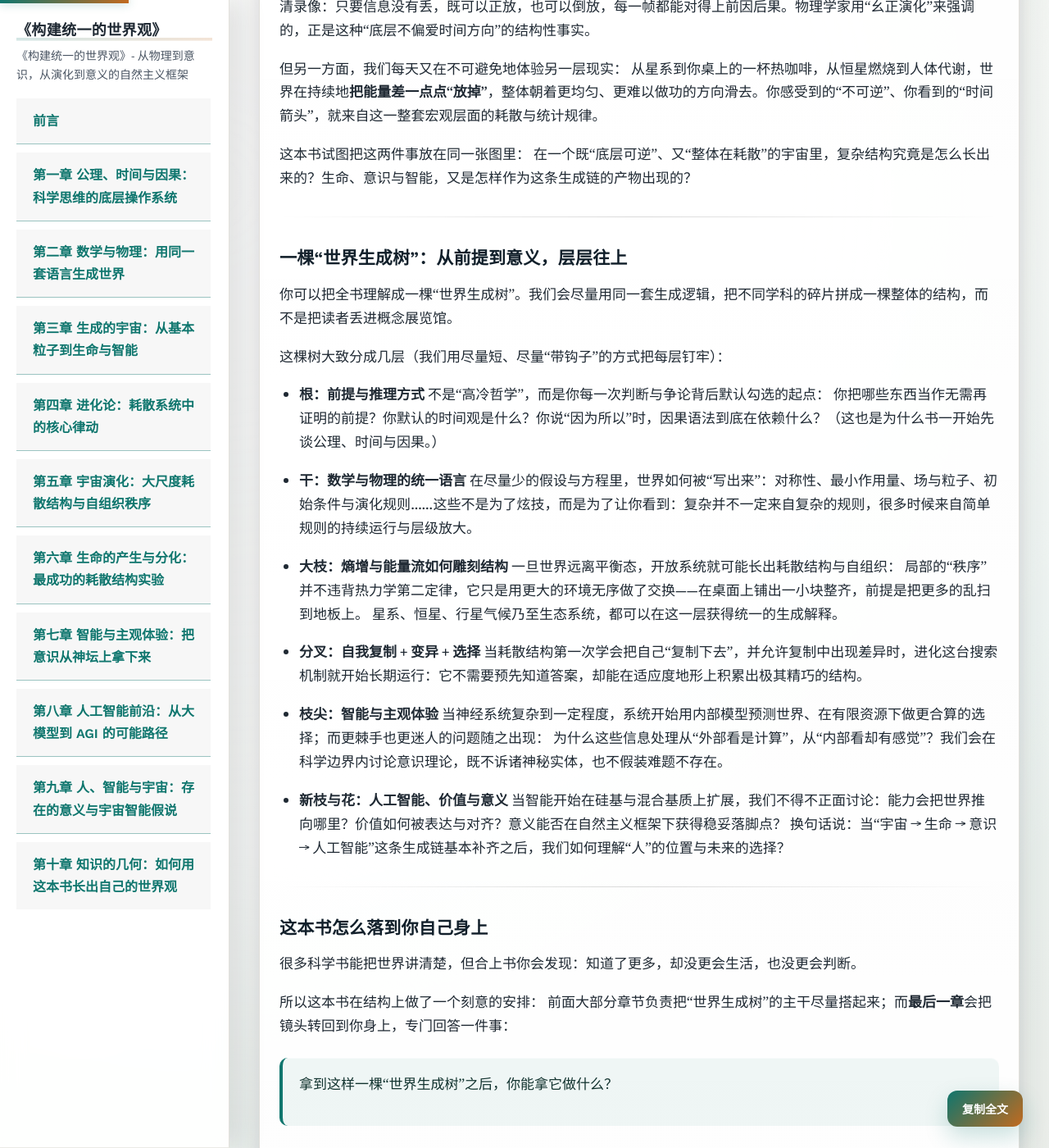
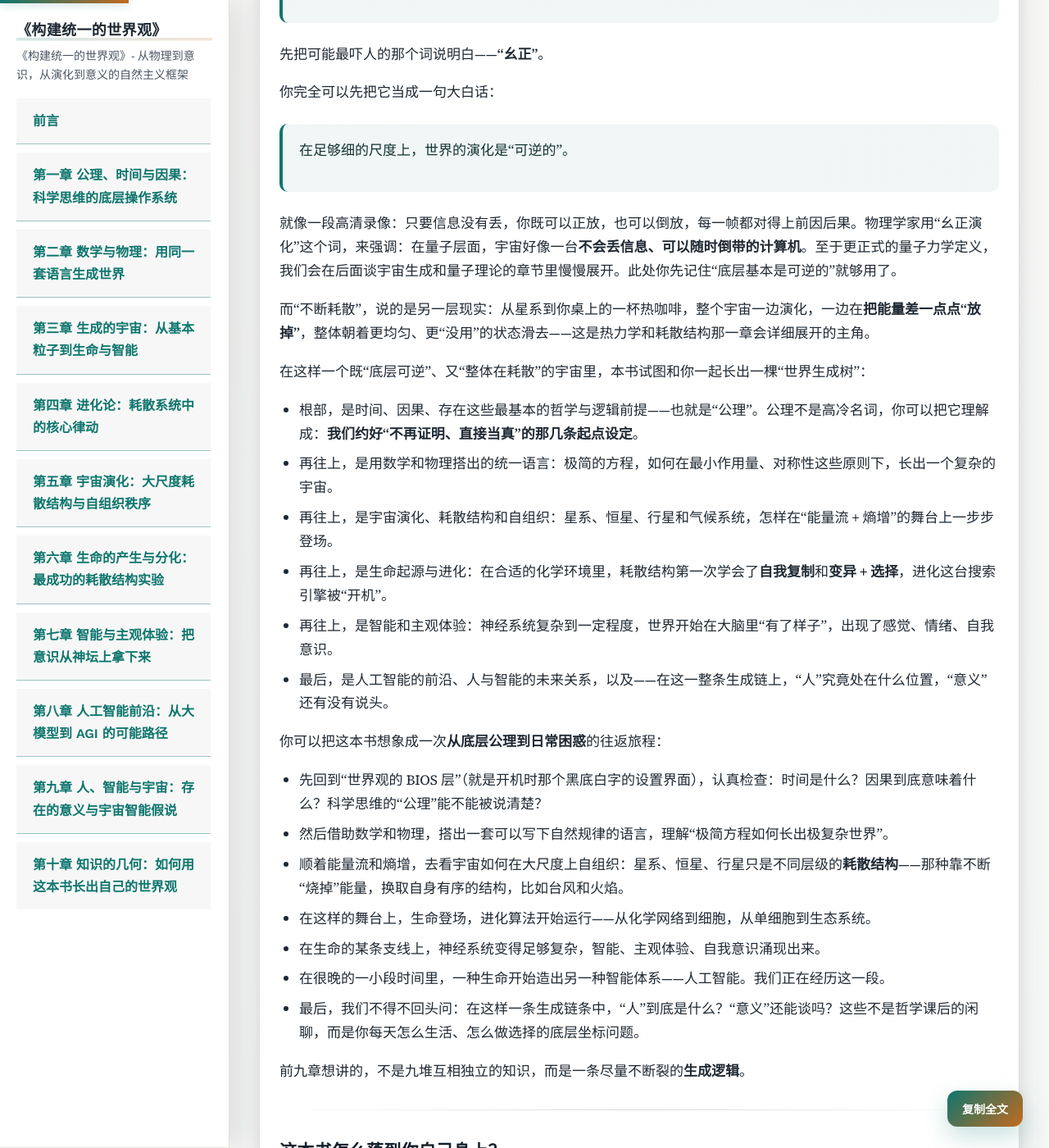
Before and after one commit to modenl/entropyandmeaning, a Jekyll site: the page built from docs/Preface.md, in a window 1280 px wide and 1400 px high, scrolled down 549 px. Shown: the whole window at 82% size. Built offline with Jekyll 4.4.1, drawn with Linux system fonts in a browser that asks for light colours; our own code applies the rules of GitHub Pages for plain Markdown files; some of the changed text lies outside the part shown.

Commit message:
Revert "Refactor: Update math rendering syntax and rewrite Preface"
This reverts commit d5662411a29c7bb93958fa188931a4453bf51c53.

```diff
--- a/docs/Preface.md
+++ b/docs/Preface.md
@@ -1,130 +1,206 @@
 ## 前言
 
-如果你愿意，你现在就可以对着任何一个大模型说一句：
+当人工智能可以在几秒钟之内，为你概括任何一本书的“核心观点”时，我们为什么还要花上几十个小时，自己去读、去想、去画圈做笔记？
 
-> “帮我总结一下这本书的核心观点。”
+这本书诞生于这样一个悖论：我们拥有的“知识”前所未有地丰富，而真正属于自己的**理解**，却可能前所未有地稀薄。浏览、收藏、转发、甚至让大模型帮你做一份“高质量总结”，都变得唾手可得，但世界在你心里究竟长成了什么样，很多时候仍然是碎片的、拼凑的、甚至相互矛盾的。
 
-它多半会给你一份相当漂亮的摘要：条理清晰、逻辑完整、要点齐全。
-问题是——**那份摘要不会发生在你身上**。
-
-这本书真正想做的，不是把更多信息搬进你的脑子里，而是帮你搭出一套更统一、更省力的“世界表示方式”：让你在面对宇宙、生命、智能、人工智能与意义这些看似分散的话题时，脑海里能长出一条不断裂的主线，而不是九堆彼此孤立的观点。
+本书想回应的，不是“再给你一堆新知识”，而是另一件事：给你一套**生成和理解知识的框架**——一套世界观的“操作系统”。
 
 ---
 
-### 这本书想回答的，是一个“矛盾却真实”的世界
+### 这本书到底在做什么？
 
-我们生活在一个非常矛盾的宇宙里。
+如果用一句话概括，本书关心的问题是：
 
-一方面，在足够细的尺度上，许多基础理论告诉我们：**封闭系统的演化在形式上接近“可逆”**。
-你可以把它想成一段高清录像：只要信息没有丢，既可以正放，也可以倒放，每一帧都能对得上前因后果。物理学家用“幺正演化”来强调的，正是这种“底层不偏爱时间方向”的结构性事实。
+> 在一个幺正演化、不断耗散的物理宇宙里，
+> 怎么用一条尽量连贯的逻辑，把**宇宙、生命、智能、意义**放在同一棵“生成树”上？
 
-但另一方面，我们每天又在不可避免地体验另一层现实：
-从星系到你桌上的一杯热咖啡，从恒星燃烧到人体代谢，世界在持续地**把能量差一点点“放掉”**，整体朝着更均匀、更难以做功的方向滑去。你感受到的“不可逆”、你看到的“时间箭头”，就来自这一整套宏观层面的耗散与统计规律。
+先把可能最吓人的那个词说明白——**“幺正”**。
 
-这本书试图把这两件事放在同一张图里：
-在一个既“底层可逆”、又“整体在耗散”的宇宙里，复杂结构究竟是怎么长出来的？生命、意识与智能，又是怎样作为这条生成链的产物出现的？
+你完全可以先把它当成一句大白话：
+
+> 在足够细的尺度上，世界的演化是“可逆的”。
+
+就像一段高清录像：只要信息没有丢，你既可以正放，也可以倒放，每一帧都对得上前因后果。物理学家用“幺正演化”这个词，来强调：在量子层面，宇宙好像一台**不会丢信息、可以随时倒带的计算机**。至于更正式的量子力学定义，我们会在后面谈宇宙生成和量子理论的章节里慢慢展开。此处你先记住“底层基本是可逆的”就够用了。
+
+而“不断耗散”，说的是另一层现实：从星系到你桌上的一杯热咖啡，整个宇宙一边演化，一边在**把能量差一点点“放掉”**，整体朝着更均匀、更“没用”的状态滑去——这是热力学和耗散结构那一章会详细展开的主角。
+
+在这样一个既“底层可逆”、又“整体在耗散”的宇宙里，本书试图和你一起长出一棵“世界生成树”：
+
+* 根部，是时间、因果、存在这些最基本的哲学与逻辑前提——也就是“公理”。公理不是高冷名词，你可以把它理解成：**我们约好“不再证明、直接当真”的那几条起点设定**。
+* 再往上，是用数学和物理搭出的统一语言：极简的方程，如何在最小作用量、对称性这些原则下，长出一个复杂的宇宙。
+* 再往上，是宇宙演化、耗散结构和自组织：星系、恒星、行星和气候系统，怎样在“能量流 + 熵增”的舞台上一步步登场。
+* 再往上，是生命起源与进化：在合适的化学环境里，耗散结构第一次学会了**自我复制**和**变异 + 选择**，进化这台搜索引擎被“开机”。
+* 再往上，是智能和主观体验：神经系统复杂到一定程度，世界开始在大脑里“有了样子”，出现了感觉、情绪、自我意识。
+* 最后，是人工智能的前沿、人与智能的未来关系，以及——在这一整条生成链上，“人”究竟处在什么位置，“意义”还有没有说头。
+
+你可以把这本书想象成一次**从底层公理到日常困惑**的往返旅程：
+
+* 先回到“世界观的 BIOS 层”（就是开机时那个黑底白字的设置界面），认真检查：时间是什么？因果到底意味着什么？科学思维的“公理”能不能被说清楚？
+* 然后借助数学和物理，搭出一套可以写下自然规律的语言，理解“极简方程如何长出极复杂世界”。
+* 顺着能量流和熵增，去看宇宙如何在大尺度上自组织：星系、恒星、行星只是不同层级的**耗散结构**——那种靠不断“烧掉”能量，换取自身有序的结构，比如台风和火焰。
+* 在这样的舞台上，生命登场，进化算法开始运行——从化学网络到细胞，从单细胞到生态系统。
+* 在生命的某条支线上，神经系统变得足够复杂，智能、主观体验、自我意识涌现出来。
+* 在很晚的一小段时间里，一种生命开始造出另一种智能体系——人工智能。我们正在经历这一段。
+* 最后，我们不得不回头问：在这样一条生成链条中，“人”到底是什么？“意义”还能谈吗？这些不是哲学课后的闲聊，而是你每天怎么生活、怎么做选择的底层坐标问题。
+
+前九章想讲的，不是九堆互相独立的知识，而是一条尽量不断裂的**生成逻辑**。
 
 ---
 
-### 一棵“世界生成树”：从前提到意义，层层往上
+### 这本书怎么落到你自己身上？
 
-你可以把全书理解成一棵“世界生成树”。我们会尽量用同一套生成逻辑，把不同学科的碎片拼成一棵整体的结构，而不是把读者丢进概念展览馆。
+很多科学书只停在“把世界讲清楚”，看完觉得涨了姿势，但合上书，你还是不知道“这对我有什么用”。
 
-这棵树大致分成几层（我们用尽量短、尽量“带钩子”的方式把每层钉牢）：
+这本书在结构上有一个刻意的设计：
 
-* **根：前提与推理方式**
-  不是“高冷哲学”，而是你每一次判断与争论背后默认勾选的起点：
-  你把哪些东西当作无需再证明的前提？你默认的时间观是什么？你说“因为所以”时，因果语法到底在依赖什么？（这也是为什么书一开始先谈公理、时间与因果。）
+* 前面大部分章节，一直在帮你搭那棵“世界生成树”的主干；
+* 而**书的最后一章**，会专门讨论一件事：
 
-* **干：数学与物理的统一语言**
-  在尽量少的假设与方程里，世界如何被“写出来”：对称性、最小作用量、场与粒子、初始条件与演化规则……这些不是为了炫技，而是为了让你看到：复杂并不一定来自复杂的规则，很多时候来自简单规则的持续运行与层级放大。
+> 拿到这样一棵“世界生成树”之后，
+> **你能拿它做什么？**
 
-* **大枝：熵增与能量流如何雕刻结构**
-  一旦世界远离平衡态，开放系统就可能长出耗散结构与自组织：
-  局部的“秩序”并不违背热力学第二定律，它只是用更大的环境无序做了交换——在桌面上铺出一小块整齐，前提是把更多的乱扫到地板上。
-  星系、恒星、行星气候乃至生态系统，都可以在这一层获得统一的生成解释。
+如果说前面几章像是一幅尽量连贯的“世界地图”，
+书末那一章更像一份简短但具体的“使用说明”：
 
-* **分叉：自我复制 + 变异 + 选择**
-  当耗散结构第一次学会把自己“复制下去”，并允许复制中出现差异时，进化这台搜索机制就开始长期运行：它不需要预先知道答案，却能在适应度地形上积累出极其精巧的结构。
+* 怎么把一个现实问题挂到这棵树上；
+* 怎么用“换基”而不是“多背一点”来更新自己的世界观坐标系——你可以先把“知识换基”理解成：换一整套更统一的坐标，去重写脑子里原有的地图；
+* 在 AI 随时可用的时代，怎么划清那条线：**哪些是工具能替你做的，哪些是所有工具都替代不了的**。
 
-* **枝尖：智能与主观体验**
-  当神经系统复杂到一定程度，系统开始用内部模型预测世界、在有限资源下做更合算的选择；而更棘手也更迷人的问题随之出现：
-  为什么这些信息处理从“外部看是计算”，从“内部看却有感觉”？我们会在科学边界内讨论意识理论，既不诉诸神秘实体，也不假装难题不存在。
-
-* **新枝与花：人工智能、价值与意义**
-  当智能开始在硅基与混合基质上扩展，我们不得不正面讨论：能力会把世界推向哪里？价值如何被表达与对齐？意义能否在自然主义框架下获得稳妥落脚点？
-  换句话说：当“宇宙 → 生命 → 意识 → 人工智能”这条生成链基本补齐之后，我们如何理解“人”的位置与未来的选择？
-
----
-
-### 这本书怎么落到你自己身上
-
-很多科学书能把世界讲清楚，但合上书你会发现：知道了更多，却没更会生活，也没更会判断。
-
-所以这本书在结构上做了一个刻意的安排：
-前面大部分章节负责把“世界生成树”的主干尽量搭起来；而**最后一章**会把镜头转回到你身上，专门回答一件事：
-
-> 拿到这样一棵“世界生成树”之后，你能拿它做什么？
-
-它会更像一份“使用说明”而不是“结课总结”：
-怎么把一个现实问题挂到树上；怎么用更统一的坐标去更新自己的世界观；以及在 AI 随手可得的时代，哪些事情工具能替你做、哪些事情永远替代不了。
+你可以先一路读完前面的内容，再回头用最后一章做“二次精读”；
+也可以在中途就先翻到那里，提前看看“这本书到底想你动哪几块肌肉”。
+它是独立的一章，也是整本书真正想落地的地方。
 
 ---
 
 ### 学习为什么不是“让 AI 总结一下就完了”
 
-写这本书时，我们反复问过自己一个有点扎心的问题：
+写这本书的过程中，我们自己也反复问了一个有点扎心的问题：
 
-> 既然读者可以让 AI 总结，那为什么还要写？
+> 既然读者可以直接对着大模型问一句
+> “帮我总结一下这本书的核心观点”，
+> 那我们还有什么必要写这本书？
 
-我们的回答是：**AI 可以高效压缩信息，但只有你能完成“重建坐标系”这一步。**
+我们给自己的回答是：
 
-你可以把“囤积知识”想成：在一间结构混乱的旧房子里，不停往里塞新家具——东西越来越多，但你并没有真正多出几个房间，反而更难转身。
-而真正的学习，更像是给房子做一次结构改造：哪些墙可以打掉？哪些空间应该打通？哪些“承重梁”根本不能乱动？
+> **AI 可以非常高效地帮你“压缩信息”，
+> 但只有你自己，才能完成“重建坐标系”这一步。**
 
-在这本书里，我们把这种变化压缩成一个工作性比喻：**“知识换基”。**
-它不是玄学承诺，而是一种更贴近认知科学与表征学习的直觉：深度理解往往意味着表征重排，而不仅是新增条目。（更严谨的说明与练习，会放在终章展开。）
+囤积知识，就像在一间结构混乱的旧房子里，不停往里塞新家具：
 
-所以，前言只想先把一句话钉在这里：
+* 书、课程、视频、笔记软件、AI 总结……
+* 东西确实越来越多，但你并没有真正“多出几个房间”，
+* 只是更难找到门，把自己堵得转不过身。
 
-> 这本书不是为了被总结，而是为了被你“内化”。
+真正的学习，更像是**给房子重新做结构改造**：
+
+* 哪面墙其实可以打掉？
+* 哪些东西应该放在同一个空间，哪些最好隔开？
+* 哪些承重梁是不能乱动的？
+
+在认知层面，这就是本书反复强调的那句话：
+
+> 学习的本质，不是记住更多的事实，
+> 而是让你的大脑完成一次又一次的 **“知识换基”**。
+
+所谓“换基”，原本是线性代数里的一个动作：换一套基底来描述同一个空间。
+在这里，你可以先把它理解成：
+
+> 不只是把新东西往里塞，
+> 而是用一套更统一、更省力的坐标，
+> **重写你对世界的表示方式。**
+
+原来看起来互不相关的东西，
+突然变成同一条树枝上的不同叶子。
+
+AI 总结可以帮你打包旧家具、扫干净地板；
+但“房间怎么重建、墙往哪儿砸、门在哪儿开、
+以及这套格局到底适不适合你要过的生活”，
+这些决定只能你自己做。
+
+书末那一章会给出一些具体的练习和范例，
+前言先只想说清楚一点：
+
+> **这本书不是为了被总结，而是为了被你“内化”。**
 
 ---
 
 ### 这本书适合谁？需要什么背景？
 
-它不是写给某个专业的同行，而是写给一种心情：
-你读过不少科学、哲学、技术类书籍，单本都精彩，但彼此在脑中很难拼成整体；你隐约觉得世界应该有更统一的主线，却一直没遇到一个既清晰又诚实的版本。
+这本书不是写给某个专业的同行，而是写给一种心情：
 
-你不需要高等数学或专业物理背景。书里会出现公式与示意图，但我们尽量遵守三个约定：
-每个公式只服务于一个明确思想；重要结论配直白比喻；你随时可以跳过细节继续读，之后再回补。
+* 你大概已经读过不少科学、哲学、技术类的书；
+* 每一本当下都很精彩，但合上书之后，它们在你脑海里很难拼成一个整体；
+* 你隐约觉得“世界应该有一条更统一的主线”，
+  却一直没找到一个既清晰又诚实的版本。
+
+如果你有这样的不满足，这本书就是为你写的。
+
+全书会出现一些简单公式和示意图，但有几个约定：
+
+* 每一个公式只服务于一个清晰的思想，不会拿数学吓人；
+* 重要结论一定会配上直白比喻，你完全可以先只抓住直观含义；
+* 任何时候，你都可以先“跳过细节”，继续往下读，
+  等哪天觉得有兴趣，再回来补那部分推理。
+
+你不需要有高等数学或专业物理背景。
+你只需要愿意在阅读时稍微放慢一点节奏，
+给自己的思考留一点时间。
 
 ---
 
 ### 怎么读这本书，才不浪费它？
 
-如果你愿意，我们建议把阅读当作一次**“世界观体检 + 坐标校准”**，而不是一门考试。
-读的时候允许自己：
+如果你愿意，我们建议一种读法：
 
-* 在边上写下“我不认同”“我犹豫”“这里不对劲”；
-* 把主线拿去和你已有的世界观、宗教观、政治观对照：哪里冲突、哪里互补；
-* 不时抬头问一句：如果这套框架大致成立，我在日常生活里哪三件事会做得不一样？
+把全书当作一次**“世界观体检 + 重装系统”**的过程，而不是一门考试。
 
-你也可以随手画一张只属于你的“世界生成树”：把宇宙、生命、智能、社会、自我这些关键词挂上去，再用不同标记区分“新得到的视角”和“被重新解释的旧经验”。
+读的时候，允许自己：
+
+* 在边上写下“我不认同”“我犹豫”“这里有点问题”；
+* 把本书的主线，拿去和你已有的世界观、宗教观、政治观对比，看哪里冲突、哪里互补；
+* 不时抬头想一想：“如果这套框架大致成立，那我在日常生活里哪三件事会做得不一样？”
+
+你也可以在读的过程中，随手画一张只属于你的“世界生成树”：
+
+* 把宇宙、生命、智能、社会、自我这些关键词，一一挂上去；
+* 再用不同颜色标出：“这是这本书给我的新视角”，“这是我原来就有但现在被重新解释的东西”。
+
+书末那一章会给出更细致的练习和范例，
+帮助你把这种“世界观层面的阅读”，
+变成一种**可重复的技能**——
+以后面对任何一本书、任何一个新领域，
+你都可以用同一套方法去吸收、整合。
 
 ---
 
 ### 最后：这本书的承诺
 
 我们不敢承诺，这本书能给你一个“最终正确”的世界观。
-在哥德尔提醒我们：任何足够强的体系都无法在内部证明自身完全一致之后，任何关于“终极根基”的雄心，都应该带着一点谦卑。
+在哥德尔提醒我们任何足够强的体系都无法在内部证明自身完全一致之后，
+任何关于“终极根基”的雄心，都应该带着一点谦卑。
 
-我们更愿意做的承诺是：
+我们能做的承诺，更像是这样几个：
 
-* 给出一套尽量**逻辑自洽**、能自我解释的生成框架；
-* 尊重现有科学的边界，并诚实标出猜想与推断所在；
-* 尽力把数学的严谨、物理的直觉、生命的复杂性，以及关于意义与价值的追问，放在同一张桌子上谈；
-* 不替你做最后的选择，但给你更多、更清晰的坐标轴，让你的选择更“知道自己在干什么”。
+* 这是一套尽量**逻辑自洽**、能自我解释的生成框架；
+* 它尊重现有科学的边界，也诚实标出猜想与推断所在；
+* 它尽力把数学的严谨、物理的直觉、生命科学的复杂性，
+  和关于意义与价值的追问，放在同一张桌子上谈；
+* 它不会替你做最后的选择，但会给你更多、更清晰的坐标轴，
+  让你的每一次选择都更“知道自己在干什么”。
 
-如果这本书能让你少被碎片信息牵着鼻子走，多看见不同知识背后共享的结构，并愿意在读完之后亲手为那棵树浇灌、修剪、命名——
-那么从某种意义上，它就不再只是“作者的书”，而真正开始变成你心智的一部分。
+如果这本书能帮助你哪怕一点点：
+
+* 少被碎片信息牵着鼻子走，
+* 多看到不同知识背后共享的结构，
+* 多一些对自己、他人和这个宇宙的连贯理解，
+
+那它存在的意义就足够了。
+
+我们已经习惯在信息流里奔波。
+如果这本书，能让你暂时按下滚动页面的手指，
+退后半步，看清那棵从宇宙根基一路长到你日常生活的“生成树”，
+并愿意在读完之后，亲手为它浇灌、修剪、命名——
+
+那么，从某种意义上，这套统一世界观就不再是“作者的书”，
+而真正开始变成**你的心智的一部分**。
```
Also changed, not shown: docs/Chapter1.md (+23 -21 lines), docs/Chapter2.md (+22 -22 lines), docs/Chapter5.md (+5 -5 lines), docs/Chapter6.md (+4 -3 lines), docs/Chapter8.md (+2 -1 lines).
